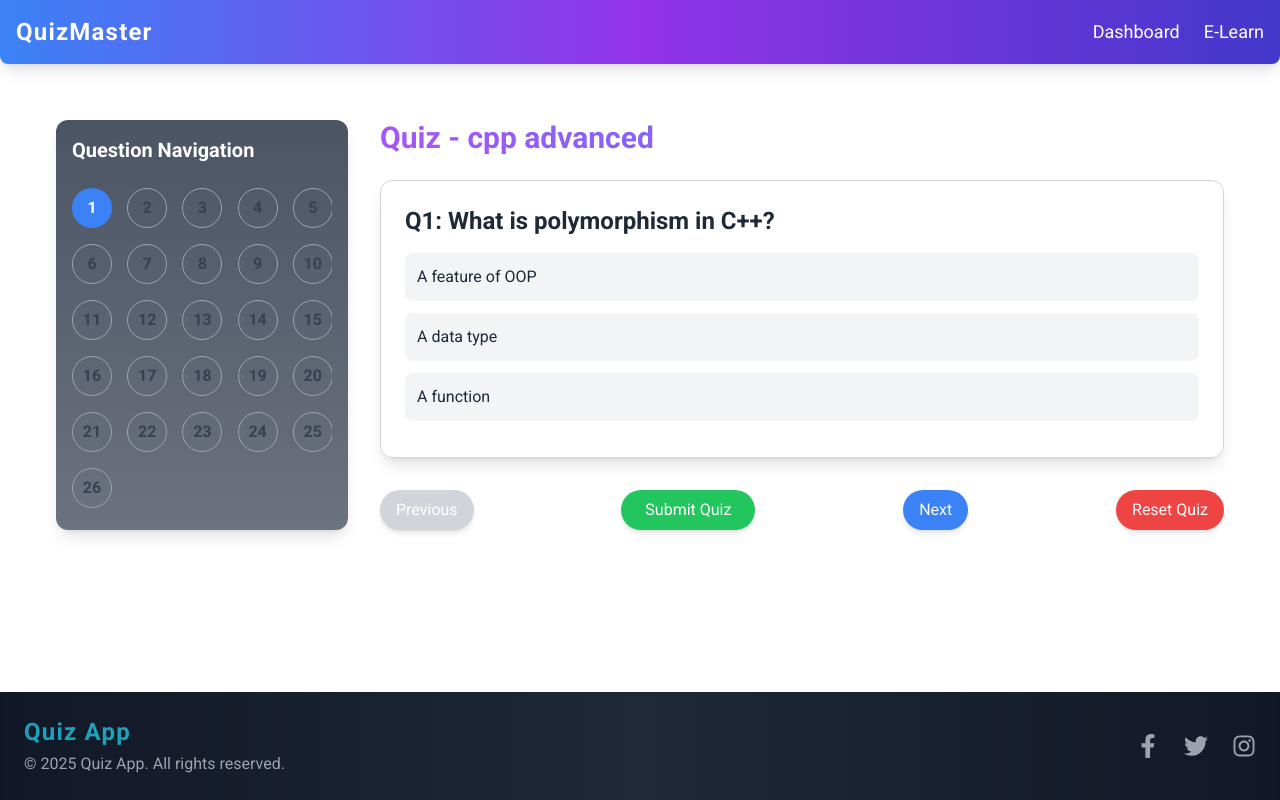
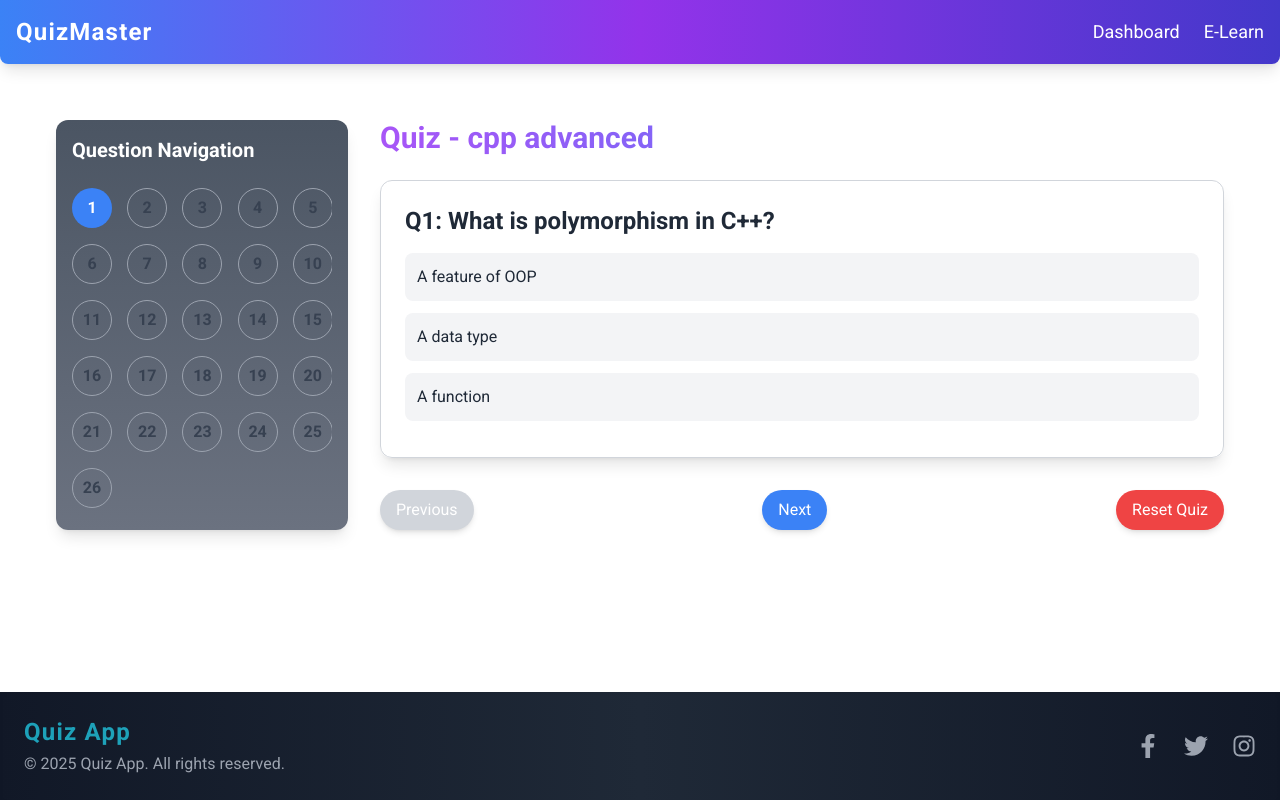
Before and after one commit to byteom/quiz-lab, a React (Vite) app: page /quiz/cpp_advanced in a window 1280 px wide. Built offline with nearby package versions, Linux system fonts and the light colour scheme.

Commit message:
Submit button will be visible only after any one question is answered

```diff
--- a/src/pages/Quiz.jsx
+++ b/src/pages/Quiz.jsx
@@ -125,13 +125,16 @@ function Quiz() {
           >
             Previous
           </button>
+{Object.keys(userAnswers).length > 0 && (
+  <button
+    onClick={handleSubmit}
+    className="px-6 py-2 bg-green-500 text-white rounded-full shadow-md hover:bg-green-600 transition-transform transform hover:scale-105"
+  >
+    Submit Quiz
+  </button>
+)}
 
-          <button
-            onClick={handleSubmit}
-            className="px-6 py-2 bg-green-500 text-white rounded-full shadow-md hover:bg-green-600 transition-transform transform hover:scale-105"
-          >
-            Submit Quiz
-          </button>
+
 
           <button
             onClick={handleNext}
```
